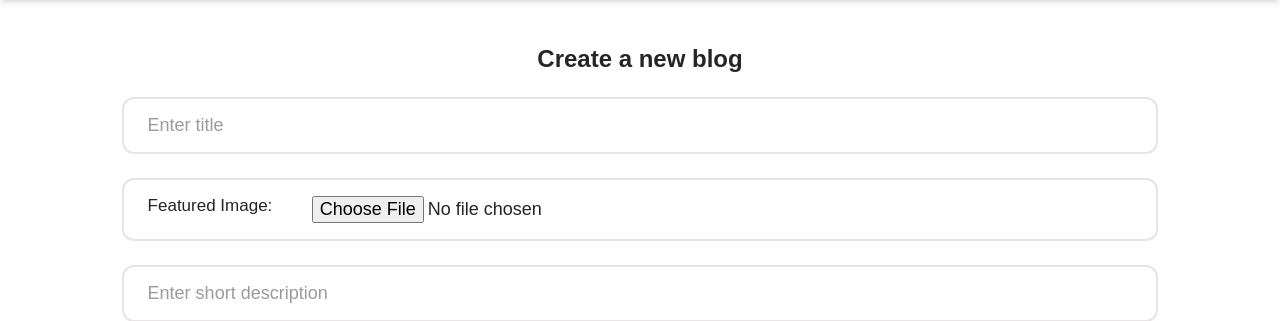
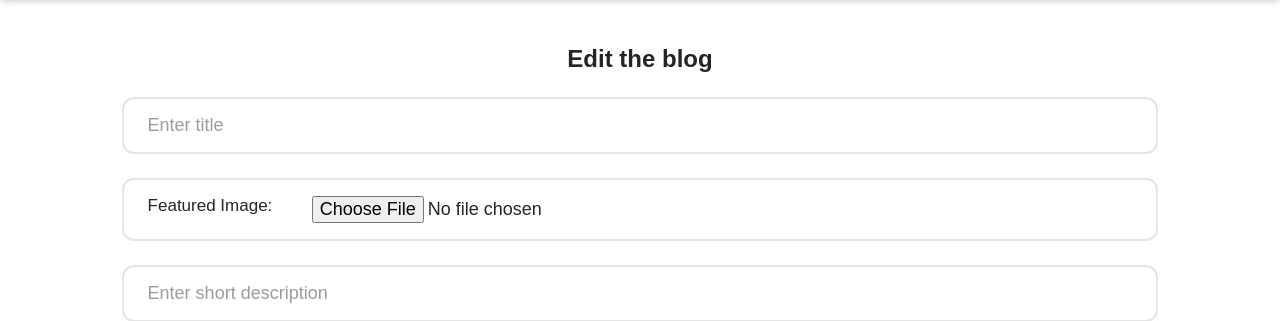
Before and after one commit to shamilahmdt/Blogger, a Django app: template templates/edit.html in a window 1280 px wide. Shown: the part 80-401 px from the top of the page. Run offline with Django 5.2, Linux system fonts and the light colour scheme; the template is opened without the code that fills it, so the values that code supplies are empty; some web fonts are replaced.

Commit message:
first commit

```diff
--- a/blo/views.py
+++ b/blo/views.py
@@ -71,8 +71,6 @@ def account(request):
 
 @login_required(login_url='login/')
 def edit(request,id):
-    user = request.user
-    author = Author.objects.get(user=user)
     categories = Category.objects.all()
     blogs = Blog.objects.get(id=id)
 
--- a/templates/edit.html
+++ b/templates/edit.html
@@ -35,7 +35,7 @@
 
     <section id="create">
         <section class="wrapper">
-            <h1>Create a new blog</h1>
+            <h1>Edit the blog</h1>
             <form action="" method="post" enctype="multipart/form-data">
                 {% csrf_token %}
                 <div class="form-control">
```
